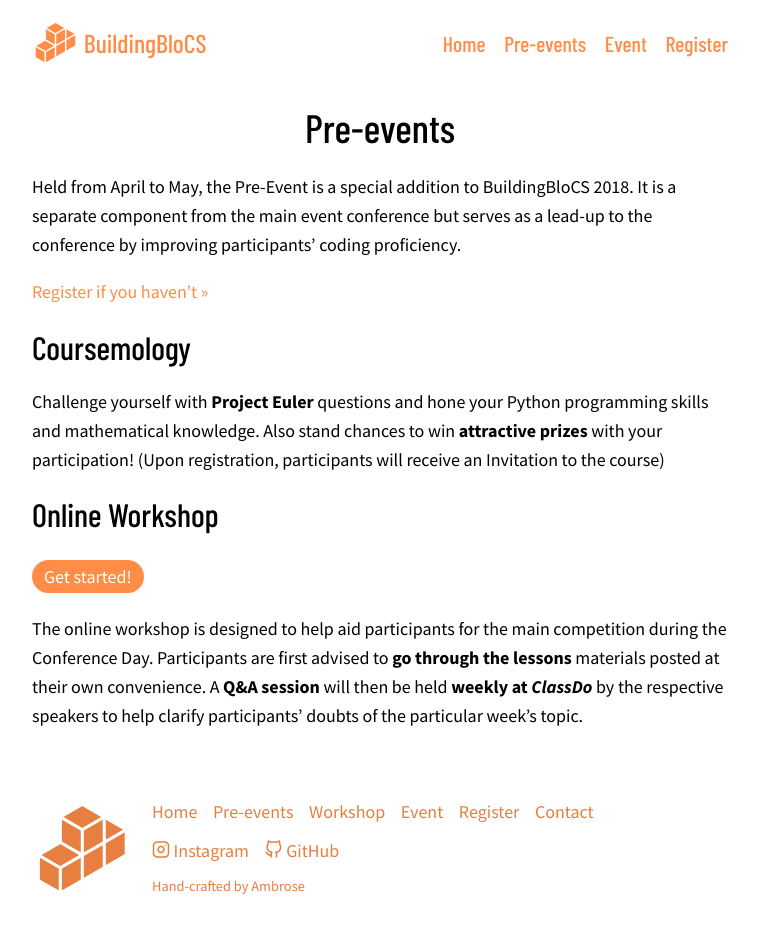
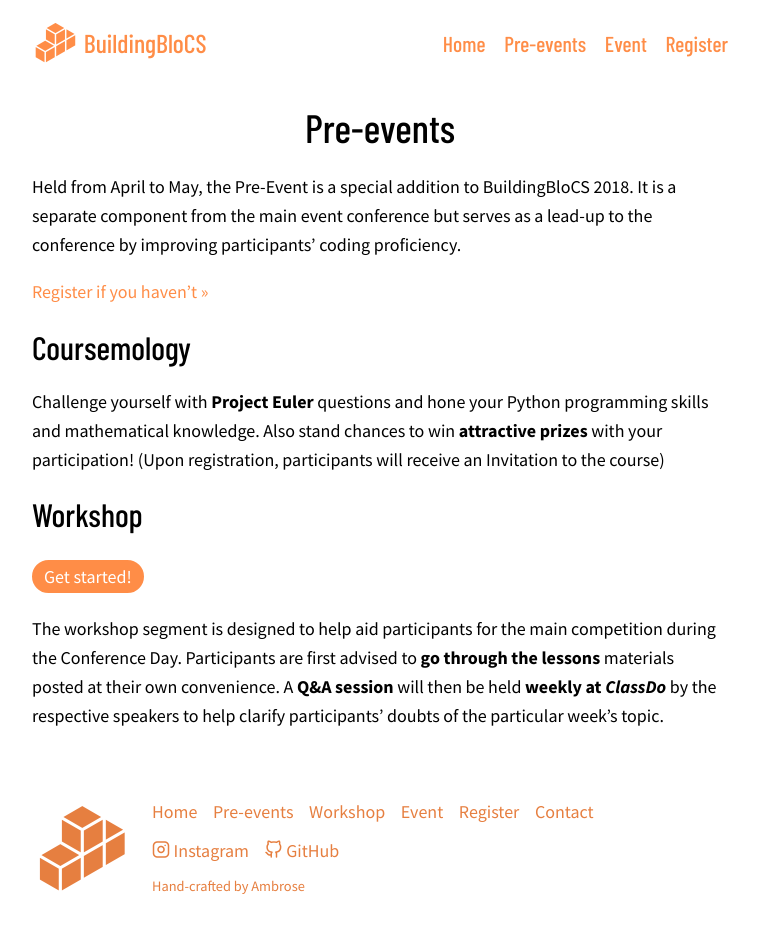
Before and after one commit to buildingblocs/2018, a Jekyll site: the page built from pre-event/index.md, in a window 1280 px wide and 948 px high. Shown: the top 933 px of the window, without its empty margins (260-1019 px from the left). Built offline with Jekyll 4.4.1, drawn with Linux system fonts in a browser that asks for light colours; some web fonts are replaced; our own code applies the rules of GitHub Pages for plain Markdown files.

Commit message:
Update index.md

```diff
--- a/pre-event/index.md
+++ b/pre-event/index.md
@@ -12,8 +12,8 @@ Held from April to May, the Pre-Event is a special addition to BuildingBloCS 201
 
 Challenge yourself with **Project Euler** questions and hone your Python programming skills and mathematical knowledge. Also stand chances to win **attractive prizes** with your participation! (Upon registration, participants will receive an Invitation to the course)
 
-## Online Workshop
+## Workshop
 
 <a class="btn" href="{{ site.baseurl }}/pre-event/workshop">Get started!</a>
 
-The online workshop is designed to help aid participants for the main competition during the Conference Day. Participants are first advised to **go through the lessons** materials posted at their own convenience. A **Q&A session** will then be held **weekly at *ClassDo*** by the respective speakers to help clarify participants’ doubts of the particular week’s topic.
+The workshop segment is designed to help aid participants for the main competition during the Conference Day. Participants are first advised to **go through the lessons** materials posted at their own convenience. A **Q&A session** will then be held **weekly at *ClassDo*** by the respective speakers to help clarify participants’ doubts of the particular week’s topic.
```
